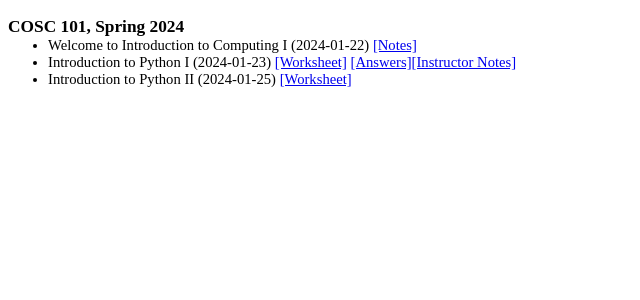
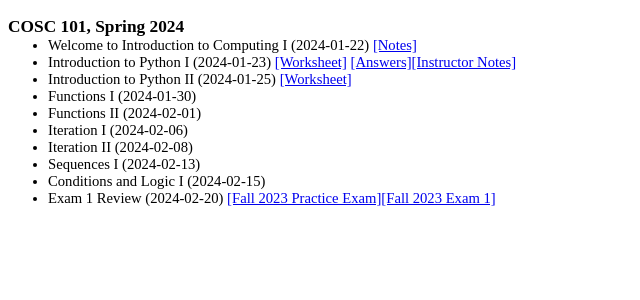
Before and after one commit to georgianahaldeman/cosc101, a Jekyll site: the page built from docs/notes/index.md, in a window 1280 px wide. Shown: the top 300 px of the page, without its empty margins (0-640 px from the left). Built offline with Jekyll 4.4.1, drawn with Linux system fonts in a browser that asks for light colours; our own code applies the rules of GitHub Pages for plain Markdown files.

Commit message:
exam 1 practice

```diff
--- a/docs/notes/index.md
+++ b/docs/notes/index.md
@@ -6,23 +6,24 @@
 
 - Introduction to Python II (2024-01-25) [[Worksheet]](./files/1_25.pdf)
 
+- Functions I (2024-01-30)
+
+- Functions II (2024-02-01)
+
+- Iteration I (2024-02-06)
+
+- Iteration II (2024-02-08)
+
+- Sequences I (2024-02-13)
+
+- Conditions and Logic I (2024-02-15)
+
+- Exam 1 Review (2024-02-20) [[Fall 2023 Practice Exam]](./fall2023/9_26.pdf)[[Fall 2023 Exam 1]](./files/exam1_2024.pdf)
 
 <!--
-- Sequences I (2023-08-31) [[Worksheet]](./notes/8_31.pdf) [[Notes]](./answers/8_31_answers.pdf)
-
-- Functions I (2023-09-05) [[Worksheet]](./notes/9_5.pdf) [[Notes]](./answers/9_5_answers.pdf)
-
-- Functions II (2023-09-07) [[Worksheet]](./notes/9_7.pdf) [[Notes]](./answers/9_7_answers.pdf)
-
-- Iteration I (2023-09-12) [[Worksheet]](./notes/9_12.pdf) [[Notes]](./answers/9_12_answers.pdf)
-
-- Iteration II (2023-09-14) [[Worksheet]](./notes/9_14.pdf) [[Notes]](./answers/9_14_answers.pdf)
-
-- Conditions and Logic I (2023-09-19) [[Worksheet]](./notes/9_19.pdf) [[Notes]](./answers/9_19_answers.pdf)
-
 - Conditions and Logic II (2023-09-21) [[Worksheet]](./notes/9_21.pdf) [[Notes]](./answers/9_21_answers.pdf)
 
-- Exam 1 Review (2023-09-26) [[Practice Exam]](./notes/9_26.pdf)[[Answers]](./answers/9_26_answers.pdf)
+
 
 - Iteration III (2023-10-03) [[Worksheet]](./notes/10_3.pdf) [[Notes]](./answers/10_3_answers.pdf)
 
```
Also changed, not shown: 1 other file.
